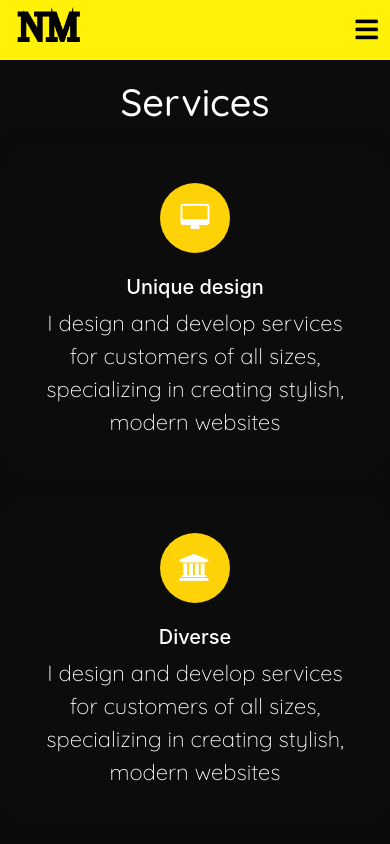
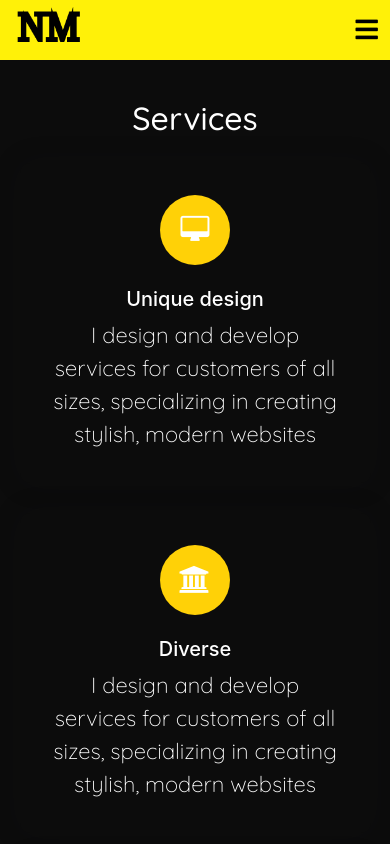
Before and after one commit to nikolam01/ReactWebsiteTSX.v4.1, a React (Create React App) app: page /services in a window 390 px wide. Shown: the top 844 px of the page. Built offline with nearby package versions, Linux system fonts and the light colour scheme; the HTML template or start-up script is replaced by a standard one.

Commit message:
fixed navbar error, added animation to navbar

```diff
--- a/src/Assets/SCSS/Mixins.scss
+++ b/src/Assets/SCSS/Mixins.scss
@@ -19,10 +19,10 @@
     right: auto;
   }
 }
-@mixin font {
+@mixin font-lg {
   h1 {
     font-family: $main-font;
-    font-size: $h1-fs;
+    font-size: $h1-sm-fs;
     font-weight: $h1-fw;
   }
   h2 {
@@ -41,3 +41,25 @@
     font-weight: $text-fw;
   }
 }
+@mixin font-sm {
+  h1 {
+    font-family: $main-font;
+    font-size: $h1-sm-fs;
+    font-weight: $h1-fw;
+  }
+  h2 {
+    font-family: $main-font;
+    font-size: $h2-sm-fs;
+    font-weight: $h2-fw;
+  }
+  h3 {
+    font-family: $main-font;
+    font-size: $h3-sm-fs;
+    font-weight: $h3-fw;
+  }
+  p {
+    font-family: $main-font;
+    font-size: $text-sm-fs;
+    font-weight: $text-fw;
+  }
+}
--- a/src/Assets/SCSS/Variables.scss
+++ b/src/Assets/SCSS/Variables.scss
@@ -27,6 +27,7 @@ $h3-fw: 500;
 $h3-sm-fs: 30px;
 //
 $text-fs: 22px;
+$text-sm-fs: 18px;
 $text-fw: 300;
 //
 $main-btn-color: #ffe107;
@@ -37,4 +38,4 @@ $main-btn-fw: 500;
 $btn-padding: 0.5% 1%;
 //
 $page-padding: 3% 15%;
-$page-padding-sm: 5% 2%;
+$page-padding-sm: 10% 5%;
--- a/src/components/404/404.scss
+++ b/src/components/404/404.scss
@@ -14,3 +14,8 @@
   color: $main-color;
   height: 77vh;
 }
+@media (max-width: 768px) {
+  .BadRoute {
+    padding: 25% 5%;
+  }
+}
--- a/src/components/Navbar/Navbar.scss
+++ b/src/components/Navbar/Navbar.scss
@@ -9,6 +9,7 @@
     font-family: $main-font;
     height: fit-content; //9vh
     background-color: #fff108 !important;
+
     .logo {
       width: 35%;
       height: 35%;
@@ -16,6 +17,12 @@
     #navItems {
       margin-right: 300px;
       font-weight: $heading-fw;
+      color: black !important;
+
+      li:hover {
+        transition: ease all 0.35s;
+        transform: scale3d(1.1, 1.1, 1.8);
+      }
     }
     button {
       outline: none;
@@ -39,6 +46,10 @@
     }
     #navItems {
       margin-right: 0px !important;
+      li:hover {
+        transition: none;
+        transform: none;
+      }
     }
     ul li {
       padding-right: 4% !important;
--- a/src/components/Portfolio/Portfolio.scss
+++ b/src/components/Portfolio/Portfolio.scss
@@ -11,7 +11,8 @@
   color: $main-color !important;
   h1 {
     text-align: center;
-    margin-bottom: 3%;
+    margin-bottom: 7%;
+    margin-top: 3%;
   }
 
   .PortfolioItems {
@@ -32,6 +33,11 @@
 
 @media (max-width: 568px) {
   .PortfolioComponent {
-    padding: 5% 5% !important;
+    padding: 10% 5% !important;
+    h1 {
+      text-align: center;
+      margin-bottom: 15%;
+      margin-top: 5%;
+    }
   }
 }
--- a/src/components/Services/Services.scss
+++ b/src/components/Services/Services.scss
@@ -4,7 +4,7 @@
   @include start-setings;
 }
 .ServicesComponent {
-  @include font;
+  @include font-lg;
   padding: $page-padding;
   background-color: $dark-bg;
 
@@ -100,7 +100,6 @@
 
 @media (max-width: 768px) {
   .ServicesComponent {
-    @include font;
     padding: $page-padding-sm;
   }
 }
--- a/src/pages/CV.tsx
+++ b/src/pages/CV.tsx
@@ -3,12 +3,14 @@ import DocViewer from '../components/DocViewer/DocViewer'
 
 //components
 import Navbar from '../components/Navbar/Navbar'
+import Footer from '../components/Footer/Footer'
 
 const CV: React.FC = () => {
   return (
     <div className="CV">
       <Navbar />
       <DocViewer source="https://file-examples-com.github.io/uploads/2017/02/file-sample_100kB.doc" />
+      <Footer />
     </div>
   )
 }
```
